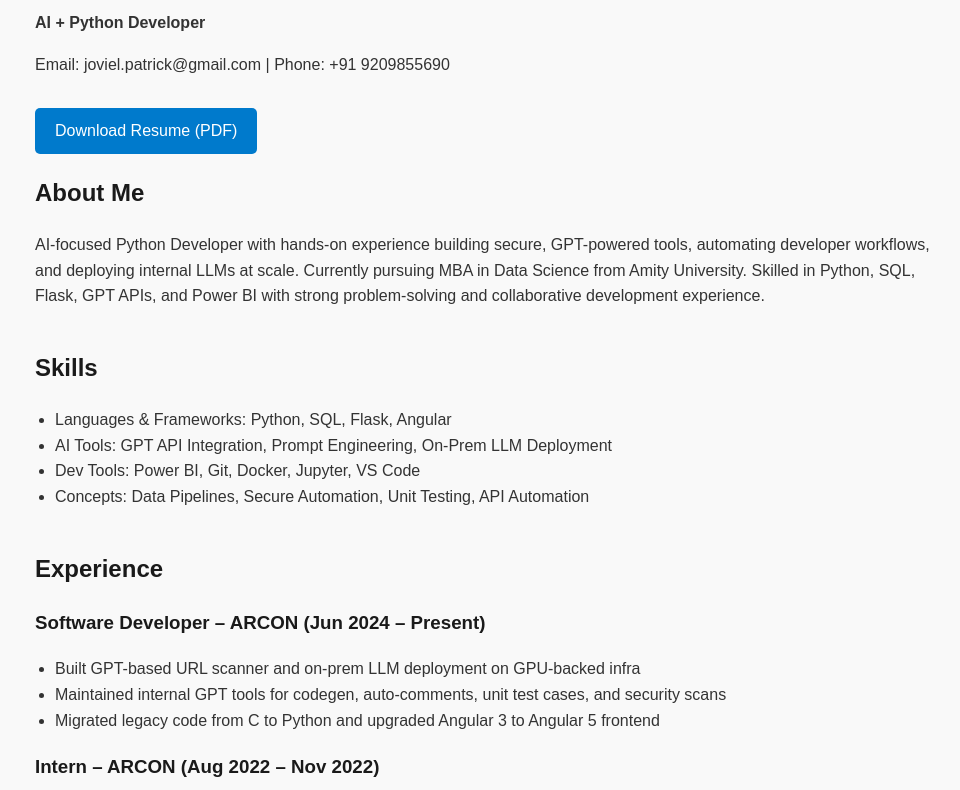
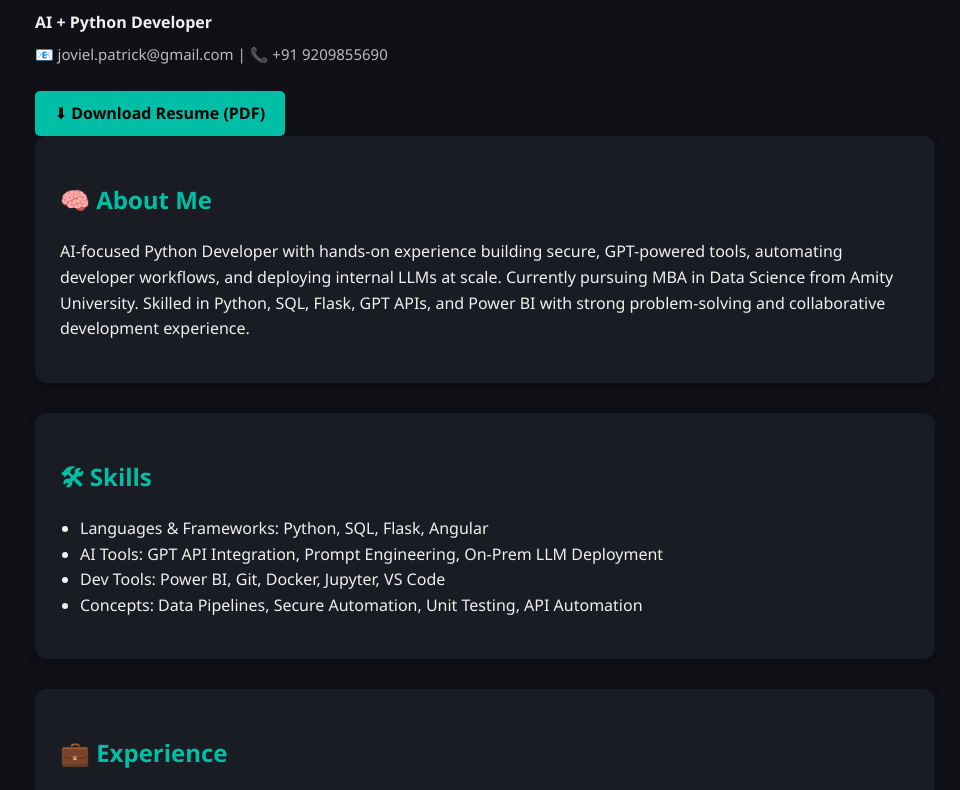
Before and after one commit to Jovi38/web-resume, a plain HTML site: page index.html in a window 1280 px wide. Shown: the part 124-914 px from the top of the page, without its empty margins (155-1115 px from the left). Drawn offline with Linux system fonts and the light colour scheme.

Commit message:
Update index.html
Better view

```diff
--- a/index.html
+++ b/index.html
@@ -1,4 +1,3 @@
-
 <!DOCTYPE html>
 <html lang="en">
 <head>
@@ -6,49 +5,80 @@
   <meta name="viewport" content="width=device-width, initial-scale=1.0"/>
   <title>Joviel Patrick – AI + Python Developer</title>
   <style>
+    :root {
+      --bg-color: #0f1117;
+      --text-color: #f0f0f0;
+      --accent-color: #00bfa6;
+      --card-bg: #1a1c23;
+    }
+
     body {
-      font-family: Arial, sans-serif;
+      font-family: 'Segoe UI', Tahoma, Geneva, Verdana, sans-serif;
+      background-color: var(--bg-color);
+      color: var(--text-color);
+      margin: 0;
+      padding: 40px 20px;
+      line-height: 1.6;
+    }
+
+    .container {
       max-width: 900px;
-      margin: 0 auto;
-      padding: 40px;
-      line-height: 1.6;
-      background-color: #f9f9f9;
-      color: #333;
+      margin: auto;
     }
+
     h1, h2, h3 {
-      color: #1a1a1a;
+      color: var(--accent-color);
     }
+
     a.button {
       display: inline-block;
       padding: 10px 20px;
-      margin-top: 15px;
-      background-color: #007acc;
-      color: #fff;
+      background-color: var(--accent-color);
+      color: #000;
       text-decoration: none;
       border-radius: 5px;
+      margin-top: 10px;
+      font-weight: bold;
     }
+
+    .section {
+      background: var(--card-bg);
+      padding: 25px;
+      margin-bottom: 30px;
+      border-radius: 12px;
+      box-shadow: 0 4px 8px rgba(0,0,0,0.3);
+    }
+
     ul {
       padding-left: 20px;
     }
-    .section {
-      margin-bottom: 40px;
+
+    p, li {
+      font-size: 16px;
+    }
+
+    .contact-info {
+      font-size: 15px;
+      color: #bbb;
+      margin-top: -10px;
     }
   </style>
 </head>
 <body>
 
+  <div class="container">
     <h1>Joviel Patrick</h1>
     <p><strong>AI + Python Developer</strong></p>
-  <p>Email: joviel.patrick@gmail.com | Phone: +91 9209855690</p>
-  <a class="button" href="Joviel_Patrick_Resume.pdf" download>Download Resume (PDF)</a>
+    <p class="contact-info">📧 joviel.patrick@gmail.com | 📞 +91 9209855690</p>
+    <a class="button" href="Joviel_Patrick_Resume.pdf" download>⬇ Download Resume (PDF)</a>
 
     <div class="section">
-    <h2>About Me</h2>
+      <h2>🧠 About Me</h2>
       <p>AI-focused Python Developer with hands-on experience building secure, GPT-powered tools, automating developer workflows, and deploying internal LLMs at scale. Currently pursuing MBA in Data Science from Amity University. Skilled in Python, SQL, Flask, GPT APIs, and Power BI with strong problem-solving and collaborative development experience.</p>
     </div>
 
     <div class="section">
-    <h2>Skills</h2>
+      <h2>🛠 Skills</h2>
       <ul>
         <li>Languages & Frameworks: Python, SQL, Flask, Angular</li>
         <li>AI Tools: GPT API Integration, Prompt Engineering, On-Prem LLM Deployment</li>
@@ -58,7 +88,7 @@
     </div>
 
     <div class="section">
-    <h2>Experience</h2>
+      <h2>💼 Experience</h2>
       <h3>Software Developer – ARCON (Jun 2024 – Present)</h3>
       <ul>
         <li>Built GPT-based URL scanner and on-prem LLM deployment on GPU-backed infra</li>
@@ -73,9 +103,10 @@
     </div>
 
     <div class="section">
-    <h2>Education</h2>
+      <h2>🎓 Education</h2>
       <p><strong>MBA (Data Science)</strong> – Amity University (2023–2025)</p>
       <p><strong>BBA (Finance)</strong> – Tilak Maharashtra Vidyapeeth (2019–2022)</p>
+    </div>
   </div>
 
 </body>
```
Lines whose indentation alone changed are shown as unchanged.
